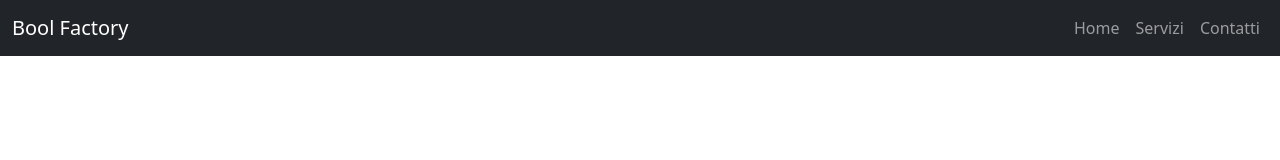
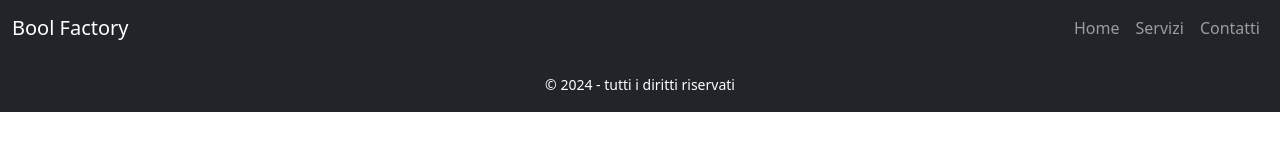
Before and after one commit to PolitoCarlotta/bootstrap-preventivo, a plain HTML site: page index.html in a window 1280 px wide. Drawn offline with nearby package versions, Linux system fonts and the light colour scheme.

Commit message:
add footer

```diff
--- a/index.html
+++ b/index.html
@@ -25,6 +25,7 @@
                     <li class="nav-item">
                     <a class="nav-link" href="#">Contatti</a>
                     </li>
+                </ul>
             </div>
         </div>
     </nav>
@@ -32,7 +33,12 @@
 
 
 
-
+    <!-- footer -->
+     <footer>
+        <div class="text-bg-dark p-3 text-center">
+            <small>&copy; 2024 - tutti i diritti riservati</small>
+        </div>
+     </footer>
 
 
     <script src="https://cdn.jsdelivr.net/npm/bootstrap@5.3.6/dist/js/bootstrap.bundle.min.js" integrity="sha384-j1CDi7MgGQ12Z7Qab0qlWQ/Qqz24Gc6BM0thvEMVjHnfYGF0rmFCozFSxQBxwHKO" crossorigin="anonymous"></script>
```
Lines whose indentation alone changed are shown as unchanged.
